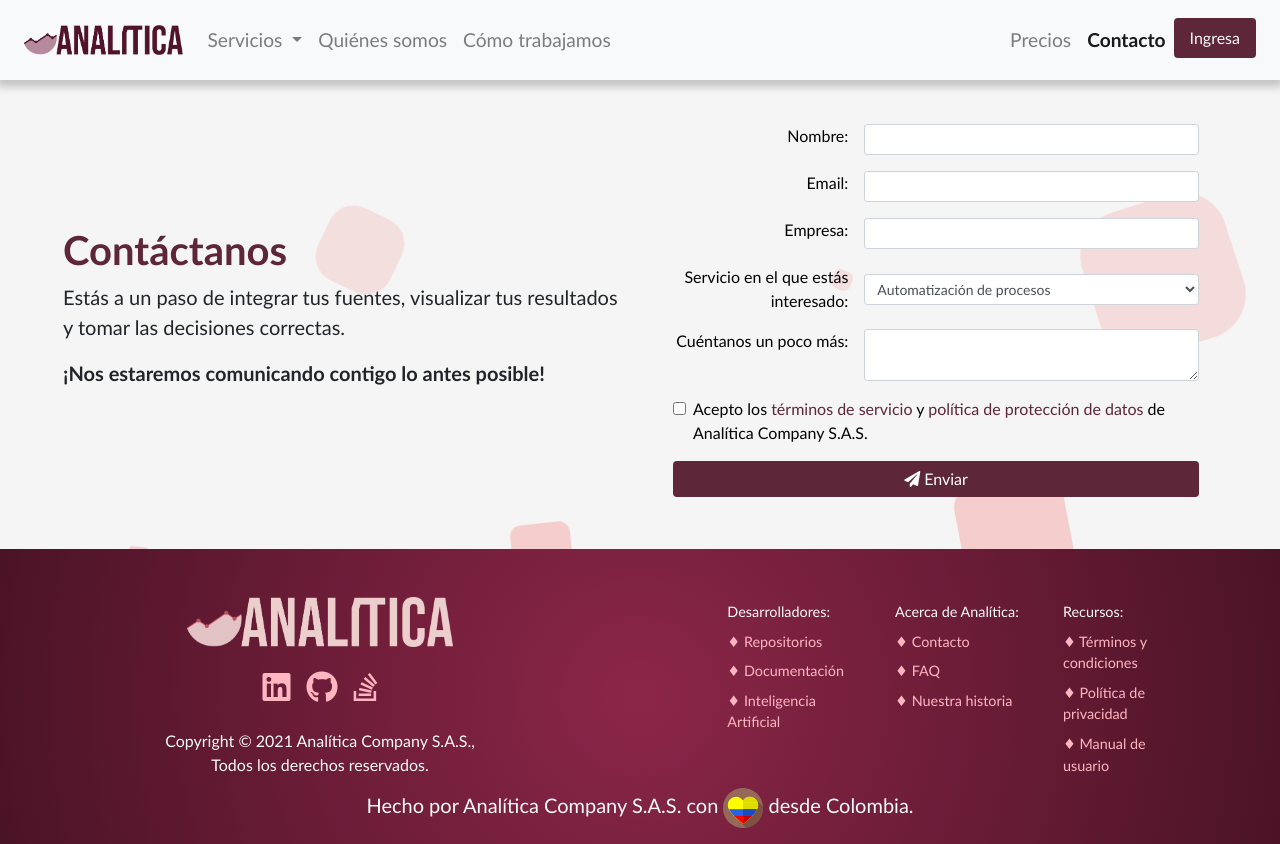
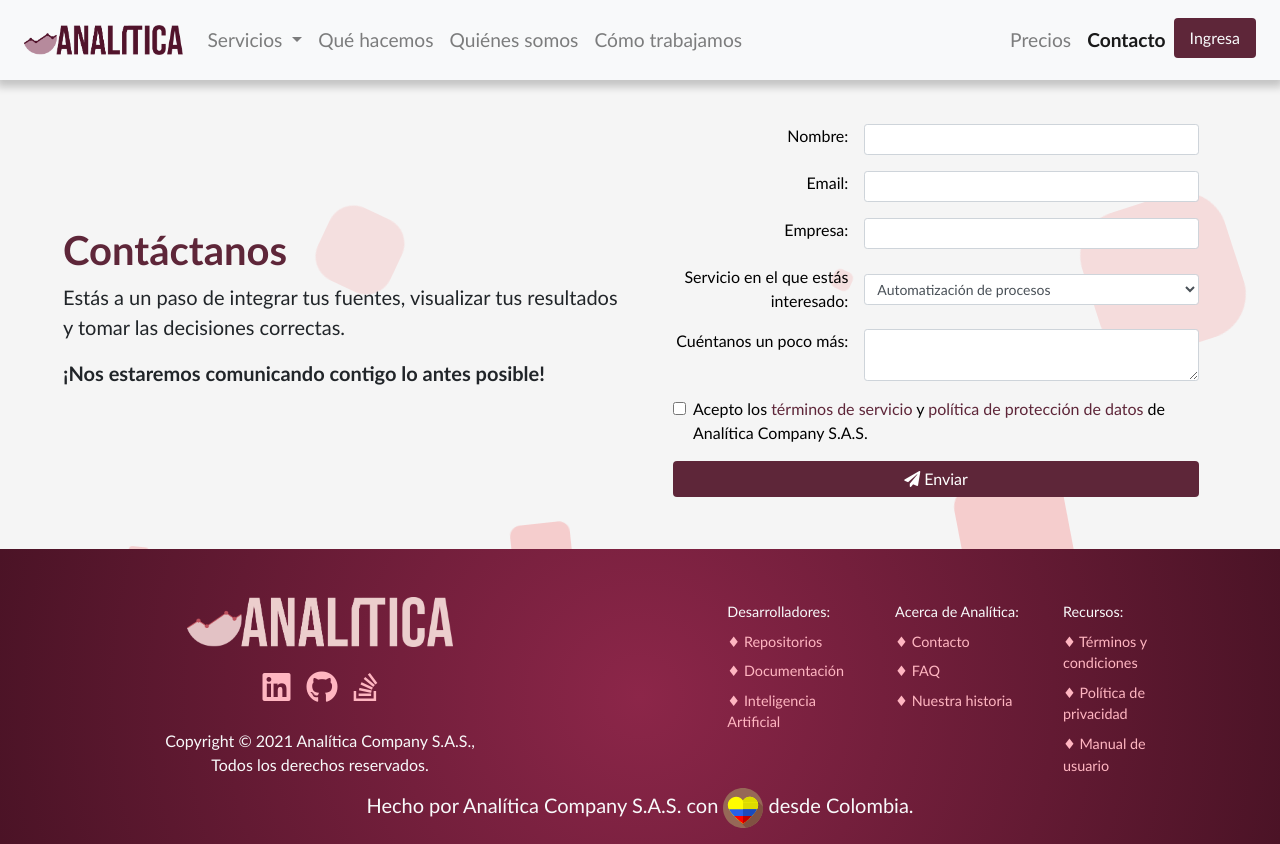
Before and after one commit to CristianCamiloPardoLuna/analiticaweb, a Flask app: page /contact in a window 1280 px wide. Run offline with Flask 2, Linux system fonts and the light colour scheme; some libraries are stand-ins or nearby versions.

Commit message:
Update base.html

```diff
--- a/application/frontend/templates/base.html
+++ b/application/frontend/templates/base.html
@@ -101,9 +101,12 @@
             </div>
           </li>
           <div class="nav-item">
+            <a class="nav-link" href="https://analiticaco.com/#nuestroservicio">Qué hacemos</a>
+          </div>
+          <div class="nav-item">
             <a class="nav-link" href="https://analiticaco.com/#quienessomos">Quiénes somos</a>
           </div>
-          <div class="nav-item d-none d-md-block">
+          <div class="nav-item">
             <a class="nav-link" href="https://analiticaco.com/#inicia">Cómo trabajamos</a>
           </div>
         </ul>
```
